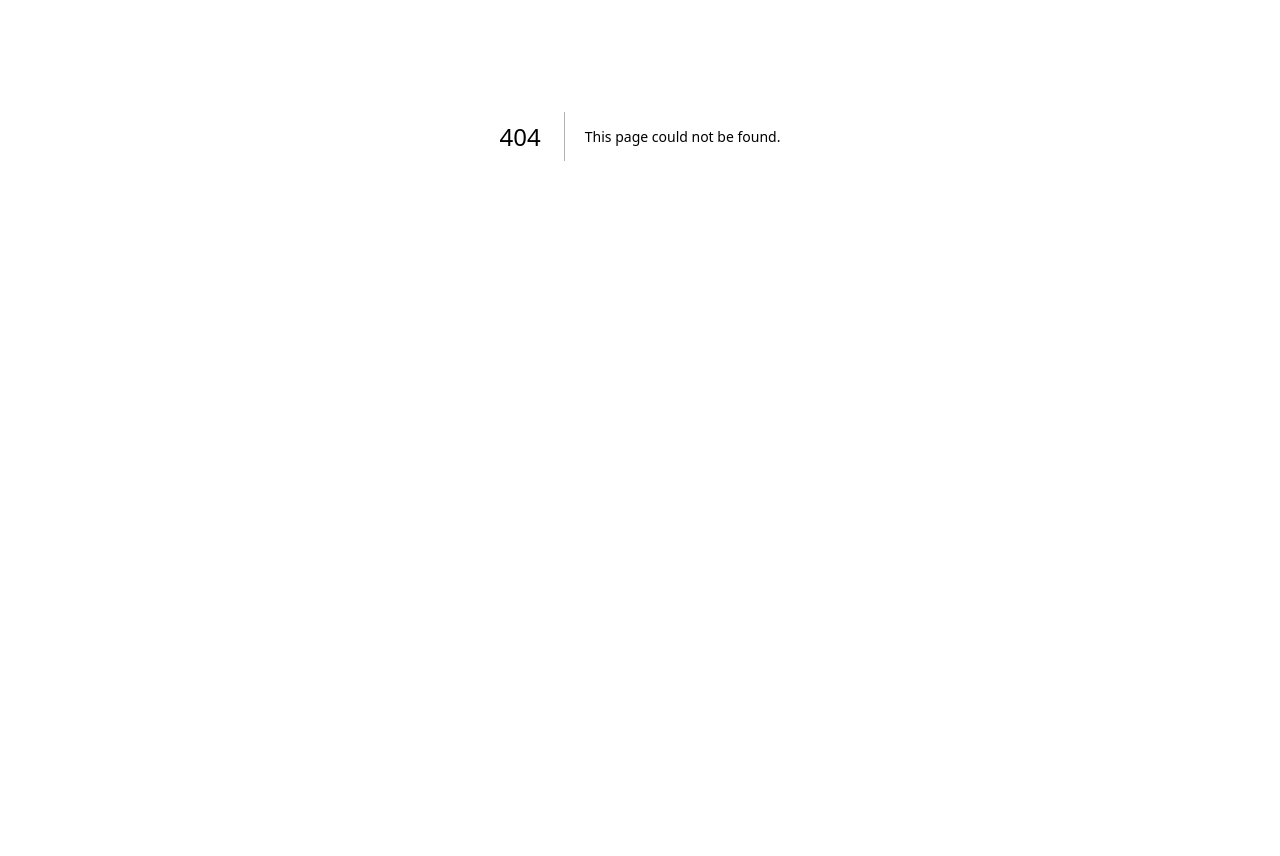
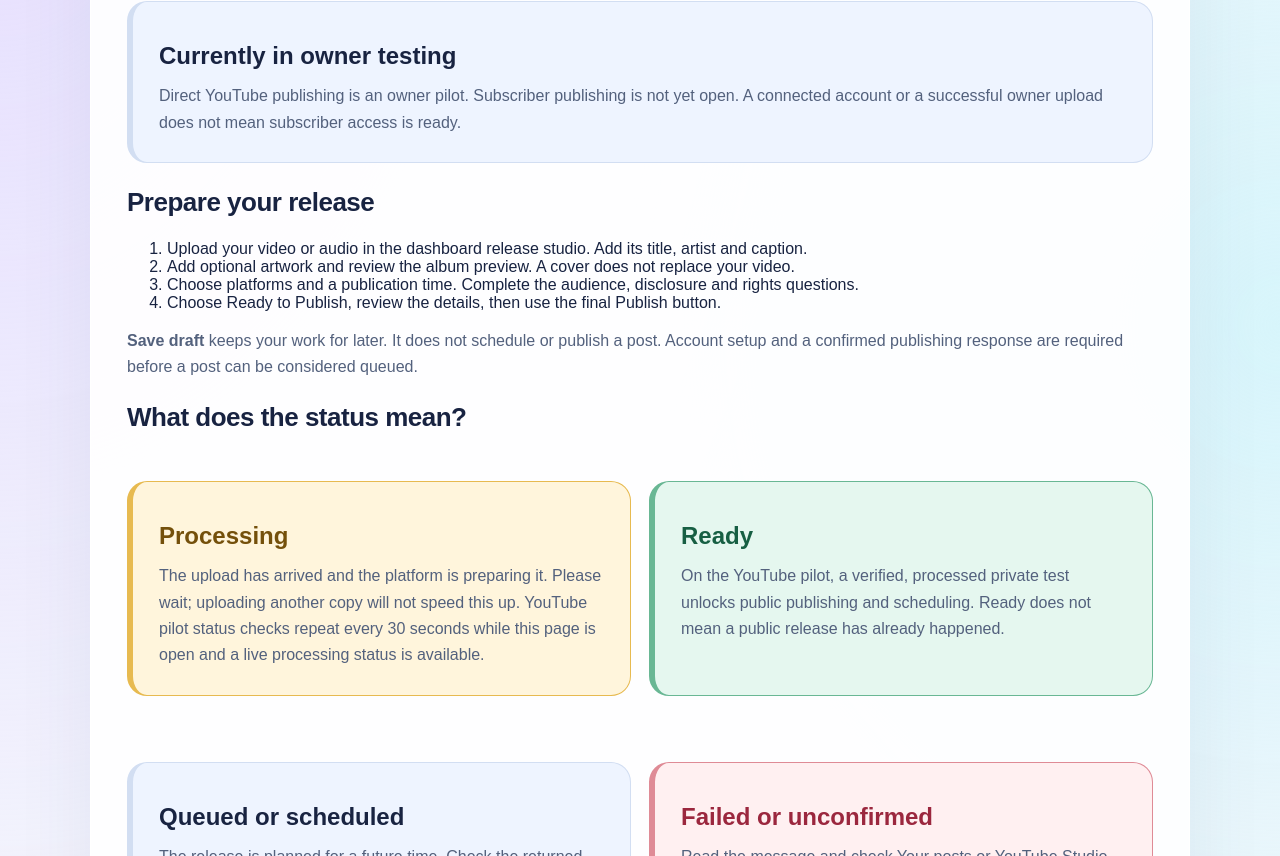
Before and after one commit to paulakotaibe-art/my-music-promotion-secretary, a Next.js app: page /help in a window 1280 px wide. Before the commit this address had no page. Shown: the part 264-1120 px from the top of the page. Before the commit the page ends 800 px from the top, so only its background shows below. Built offline with nearby package versions, Linux system fonts and the light colour scheme.

Commit message:
Add publishing help and explain pilot status and allowances (#23)

```diff
--- a/app/dashboard/page.js
+++ b/app/dashboard/page.js
@@ -132,7 +132,7 @@ export default function DashboardPage() {
   return (
     <main className="container studio-ui">
       <section className="hero dashboard-shell">
-        <header className="studio-header"><div><span className="studio-eyebrow">MUSIC PROMOTION SECRETARY</span><h1>Your music. Your next move.</h1><p>Create a release, choose your audience, and watch your promotion take shape.</p></div><span className="studio-mark" aria-hidden="true">♫</span></header><div className="studio-workflow"><a href="#campaign-heading">01 · Create your post</a><span>02 · Review your release</span><span>03 · Publish &amp; track</span></div>
+        <header className="studio-header"><div><span className="studio-eyebrow">MUSIC PROMOTION SECRETARY</span><h1>Your music. Your next move.</h1><p>Create a release, choose your audience, and watch your promotion take shape.</p></div><a className="studio-nav" href="/help">Help &amp; publishing guide →</a></header><div className="studio-workflow"><a href="#campaign-heading">01 · Create your post</a><span>02 · Review your release</span><span>03 · Publish &amp; track</span></div>
 
         <p>Welcome, {user?.email}</p>
 
--- /dev/null
+++ b/app/help/page.js
@@ -0,0 +1,19 @@
+export const metadata={title:'Help | Music Promotion Secretary',description:'Understand drafts, upload progress, scheduling and promotion allowances.'};
+export default function Help(){return <main className="container studio-ui"><section className="hero dashboard-shell">
+<header className="studio-header"><div><span className="studio-eyebrow">MUSIC PROMOTION SECRETARY · HELP</span><h1>A clear next step, every time.</h1><p>Your guide to preparing a release and understanding what happens next.</p></div><a className="studio-nav" href="/dashboard">← Dashboard</a></header>
+<section className="activity-panel activity-waiting"><strong>Currently in owner testing</strong><p>Direct YouTube publishing is an owner pilot. Subscriber publishing is not yet open. A connected account or a successful owner upload does not mean subscriber access is ready.</p></section>
+<h2>Prepare your release</h2><ol><li>Upload your video or audio in the dashboard release studio. Add its title, artist and caption.</li><li>Add optional artwork and review the album preview. A cover does not replace your video.</li><li>Choose platforms and a publication time. Complete the audience, disclosure and rights questions.</li><li>Choose Ready to Publish, review the details, then use the final Publish button.</li></ol>
+<p><strong>Save draft</strong> keeps your work for later. It does not schedule or publish a post. Account setup and a confirmed publishing response are required before a post can be considered queued.</p>
+<h2>What does the status mean?</h2>
+<div className="upload-grid">
+<section className="activity-panel activity-processing"><strong>Processing</strong><p>The upload has arrived and the platform is preparing it. Please wait; uploading another copy will not speed this up. YouTube pilot status checks repeat every 30 seconds while this page is open and a live processing status is available.</p></section>
+<section className="activity-panel activity-ready"><strong>Ready</strong><p>On the YouTube pilot, a verified, processed private test unlocks public publishing and scheduling. Ready does not mean a public release has already happened.</p></section>
+<section className="activity-panel activity-waiting"><strong>Queued or scheduled</strong><p>The release is planned for a future time. Check the returned time and timezone. Confirm the public video link after the release time; scheduling acceptance alone is not proof of publication.</p></section>
+<section className="activity-panel activity-failed"><strong>Failed or unconfirmed</strong><p>Read the message and check Your posts or YouTube Studio before another attempt. An unconfirmed response may mean the upload reached the platform even if the app could not confirm it.</p></section>
+</div>
+<h2>Video, audio and artwork</h2><p>The direct YouTube pilot accepts an uploaded MP4 up to 50 MB. A YouTube watch link is a listening link, not an MP4 file. Audio sharing currently uses a public album page on Facebook; upload a video version for YouTube or TikTok. Automatic audio-to-video conversion is not yet available.</p>
+<h2>Times and visibility</h2><p>Scheduling forms use the timezone shown in the app or your device timezone. Choose a time at least ten minutes ahead. A private video can only be watched by authorized viewers. Direct public publishing creates a separate video copy; it does not change the private test.</p>
+<h2>Subscription allowances</h2><p>The app shows the allowance for your account and the selected publication week. One promotion can cover the same release on up to three selected platforms. Weeks reset on Monday in Europe/London; unused allowances do not roll over. Owner testing has a separate exemption. Platform limits still apply.</p>
+<h2>Need to report a problem?</h2><p>Keep the exact status message, the publication time and timezone, and the post or video link. Share those details with the person running your pilot. Do not share passwords, API keys or payment card details. Customer support contact details will be added before paid launch.</p>
+<p><a className="button" href="/dashboard">Return to your dashboard</a></p>
+</section></main>;}
```
